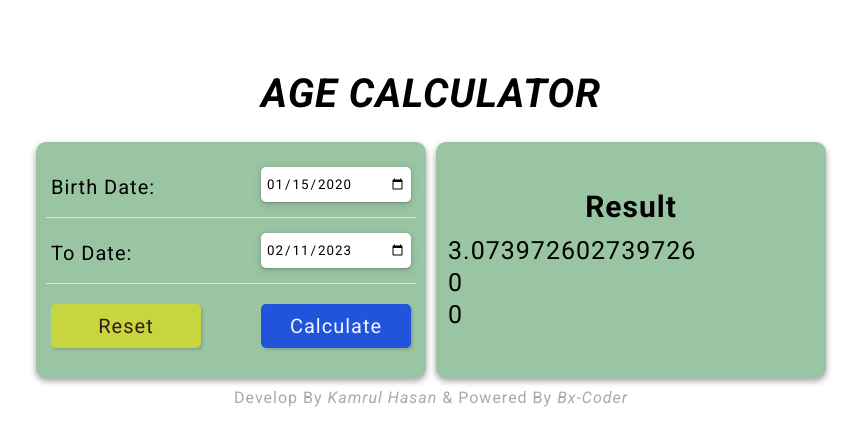
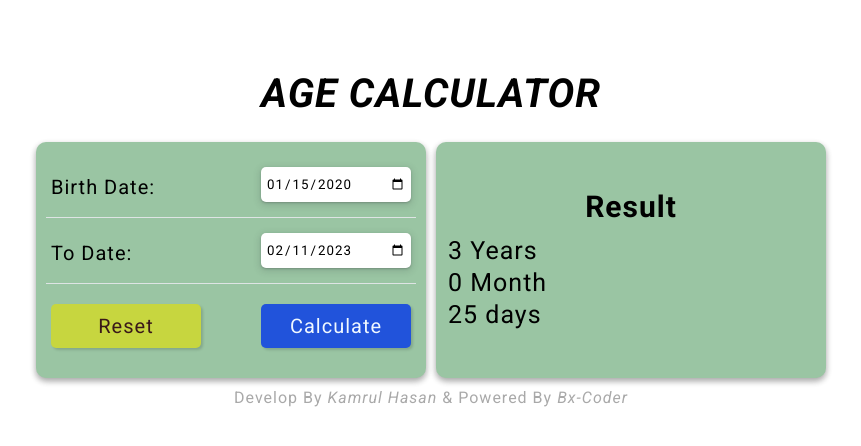
Before and after one commit to inside-the-div/javascript-project-age-calculator, a plain HTML site: page index.html in a window 1280 px wide. Both pictures are taken after typing "2020-01-15" into the empty fields and a click on the button "Calculate". Shown: the whole page, without its empty margins (209-1070 px from the left). Drawn offline with Linux system fonts and the light colour scheme.

Commit message:
complete calcualtor

```diff
--- a/JS/age-calculator.js
+++ b/JS/age-calculator.js
@@ -10,7 +10,7 @@ function CalculateResult()
     var resultYear = document.getElementById("resultYear");
     var resultMonth = document.getElementById("resultMonth");
     var resultDay = document.getElementById("resultDay");
-    var year,month,day,totalDay;
+
 
     if(ProjectFormValidate())
     {
@@ -20,24 +20,96 @@ function CalculateResult()
             document.getElementById("OutputResult").style = "display: flex";
             count++;
         }
+        var NoDayRegularMonth = [ 31, 28, 31, 30, 31, 30, 31, 31, 30, 31, 30, 31 ];
+        var NoDayLeapMonth = [ 31, 29, 31, 30, 31, 30, 31, 31, 30, 31, 30, 31 ];
         birthDate = new Date(fromDate);
-        scondDate = new Date(toDate);
-
-        for(var i = birthDate.getFullYear(); i <= scondDate.getFullYear(); i++)
+        currentDate = new Date(toDate);
+        var BirthYear = birthDate.getFullYear();
+        var CurrentYear = currentDate.getFullYear();
+        var BirthMonth = birthDate.getMonth() + 1;
+        var CurrentMonth = currentDate.getMonth() + 1;
+        var BirthDateDay = birthDate.getDate();
+        var CurrentDay = currentDate.getDate();
+        if (BirthDateDay > CurrentDay)
         {
-            if(LeapYear(i))
+            if (LeapYear(BirthYear))
             {
-                totalLeapYear++;
+                CurrentDay = CurrentDay + NoDayLeapMonth[CurrentMonth - 1];
+                CurrentMonth = CurrentMonth - 1;
+            }
+            else
+            {
+                CurrentDay = CurrentDay + NoDayRegularMonth[CurrentMonth - 1];
+                CurrentMonth = CurrentMonth - 1;
             }
         }
-        debugger
-        totalDay = Math.ceil(Math.abs(birthDate - scondDate)/(1000*60*60*24));
-        year = (totalDay - totalLeapYear)/365;
-        month = (totalDay - (year * 365 + totalLeapYear))/30;
-        day = (totalDay - ((year * 365) + totalLeapYear + (month * 30)));
-        resultYear.innerHTML = year;
-        resultMonth.innerHTML = month;
-        resultDay.innerHTML = day;
+        var  LeapYearCount = 0;
+        for (var i = BirthYear; i <= CurrentYear; i++)
+        {
+            if (LeapYear(i))
+            {
+                if(BirthYear == i)
+                {
+                    if (BirthMonth <= 2)
+                    {
+                        LeapYearCount++;
+                    }
+                }
+                else if (CurrentYear == i)
+                {
+                    if (CurrentMonth >= 3)
+                    {
+                        LeapYearCount++;
+                    }
+                }
+                else
+                {
+                    LeapYearCount++;
+                }
+            }
+        }
+
+        if (BirthMonth > CurrentMonth)
+        {
+            CurrentYear = CurrentYear - 1;
+            CurrentMonth = CurrentMonth + 12;
+        }
+        var CalculatedDay = Math.trunc(CurrentDay - BirthDateDay);
+        var CalculatedMonth = Math.trunc(CurrentMonth - BirthMonth);
+        var CalculatedYear = Math.trunc(CurrentYear - BirthYear);
+        var TotalDays = Math.trunc(((CalculatedYear * 365) + CalculatedMonth * 30) + CalculatedDay + LeapYearCount);
+        var TotalMonths = Math.trunc((CalculatedYear * 12) + CalculatedMonth);
+        var TotalWeeks = Math.trunc(TotalDays / 7);
+        var WeekDays = Math.trunc(TotalDays - (TotalWeeks * 7));
+        var TotalHour = Math.trunc(TotalDays * 24);
+        var TotalMinute = Math.trunc(TotalHour * 60);
+        var TotalSecond = Math.trunc(TotalMinute * 60);
+        if(CalculatedYear <= 1)
+        {
+            resultYear.innerHTML = CalculatedYear + " Year";
+        }
+        else
+        {
+            resultYear.innerHTML = CalculatedYear + " Years";
+        }
+
+        if(CalculatedMonth <= 1)
+        {
+            resultMonth.innerHTML = CalculatedMonth + " Month";
+        }
+        else
+        {
+            resultMonth.innerHTML = CalculatedMonth + " Months";
+        }
+
+        if(CalculatedDay <= 1)
+        {
+            resultDay.innerHTML = CalculatedDay + " day";
+        }
+        else
+        {
+            resultDay.innerHTML = CalculatedDay + " days";
+        }
     }
 }
 
--- a/index.html
+++ b/index.html
@@ -15,11 +15,11 @@
             <div id="ageInput" class="container-feild">
                 <div class="input-group">
                     <label for="birthDate" class="input-label">Birth Date:</label>
-                    <input onchange="ProjectFormValidate()" placeholder="From Date" type="date" min="0" id="birthDate" class="input-feild">
+                    <input placeholder="From Date" type="date" min="0" id="birthDate" class="input-feild">
                 </div>
                 <div class="input-group">
                     <label for="toDate" class="input-label">To Date:</label>
-                    <input onchange="ProjectFormValidate()" placeholder="To Date" type="date" min ="0" id="toDate" max="100" class="input-feild">
+                    <input placeholder="To Date" type="date" min ="0" id="toDate" max="100" class="input-feild">
                 </div>
 
                 <div class="input-group">
```
